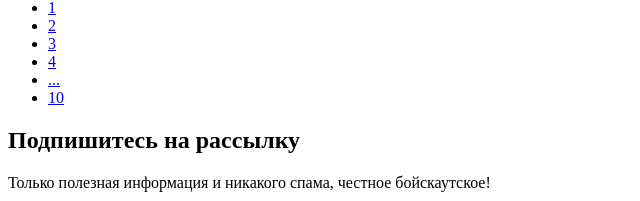
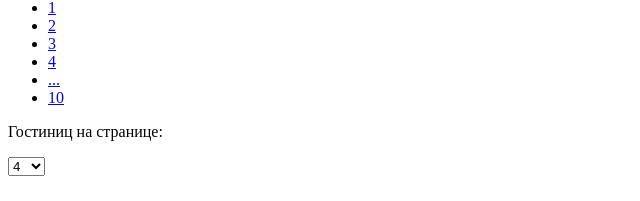
Before and after one commit to slava560730/sedona-56, a plain HTML site: page catalog.html in a window 1280 px wide. Shown: the part 1677-1878 px from the top of the page, without its empty margins (0-640 px from the left). Drawn offline with Linux system fonts and the light colour scheme.

Commit message:
исправил упущение в верстке

```diff
--- a/catalog.html
+++ b/catalog.html
@@ -273,6 +273,13 @@
             <a class="pagination-link" href="#">10</a>
           </li>
         </ul>
+        <p class="hotels-view">Гостиниц на странице:</p>
+        <select class="hotels-view-number" name="view-number" id="view-number">
+          <option value="four">4</option>
+          <option value="eight">8</option>
+          <option value="twelve">12</option>
+          <option value="twenty-four">24</option>
+        </select>
       </section>
       <section class="subscription catalog-subscription">
         <h2 class="subscription__heading">Подпишитесь на рассылку</h2>
```
